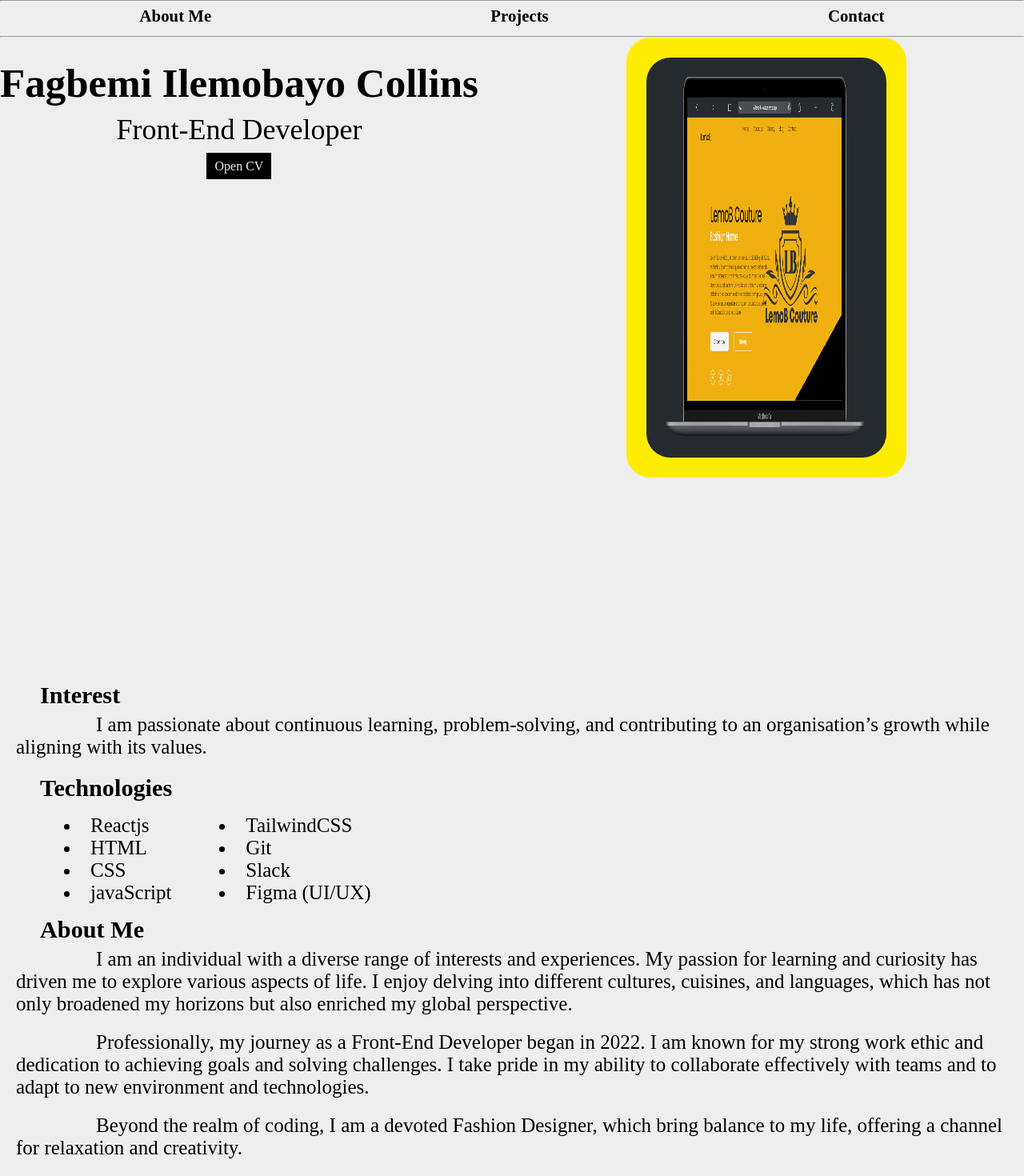
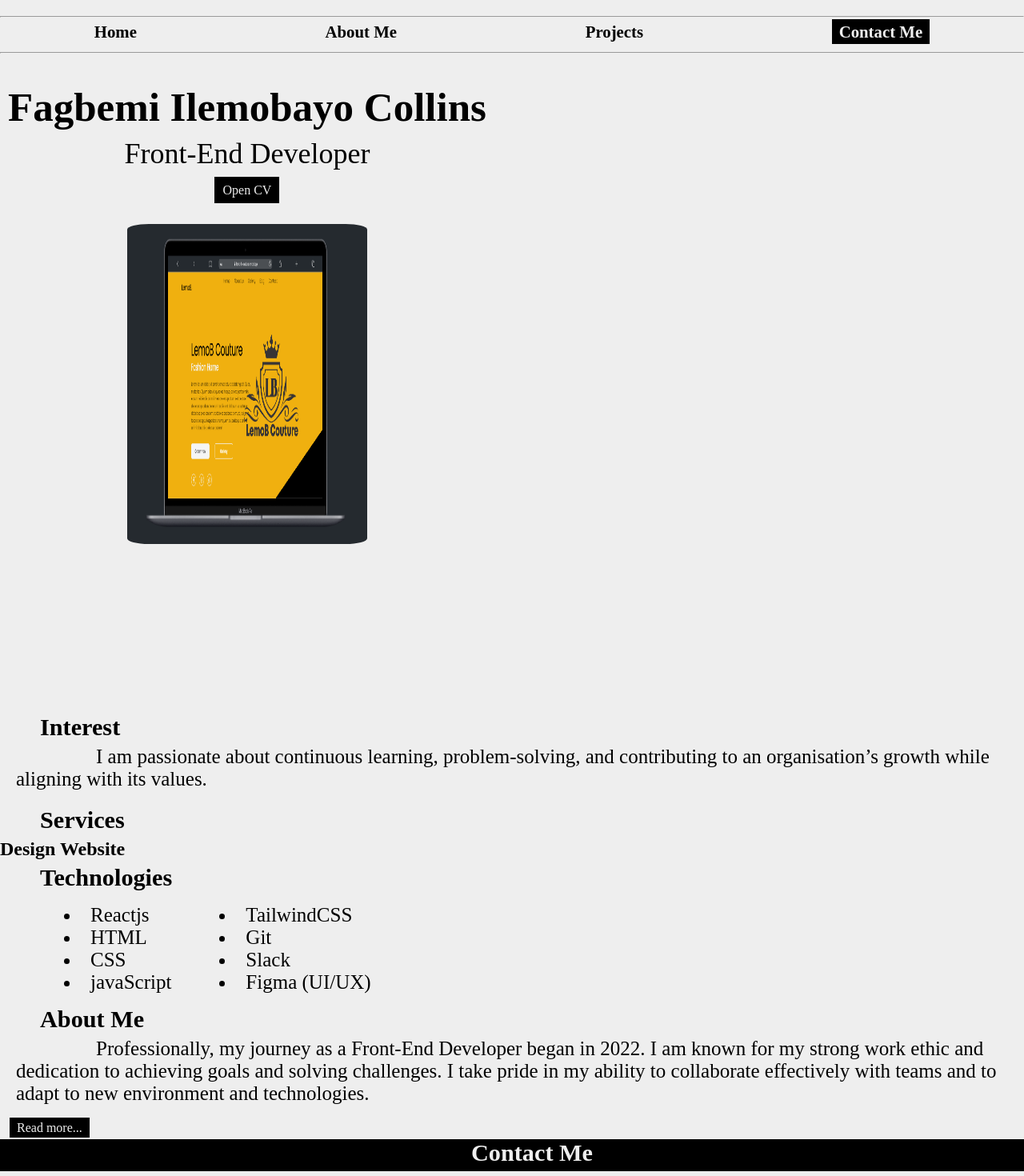
Before and after one commit to sirGentlejack/portfolio, a React (Create React App) app: page / in a window 1280 px wide. Shown: the top 1470 px of the page at 80% size. Built offline with nearby package versions, Linux system fonts and the light colour scheme.

Commit message:
css and pages update

```diff
--- a/package.json
+++ b/package.json
@@ -9,7 +9,7 @@
     "react": "^18.2.0",
     "react-dom": "^18.2.0",
     "react-icons": "^4.11.0",
-    "react-router-dom": "^6.17.0",
+    "react-router-dom": "^6.21.0",
     "react-scripts": "^5.0.1",
     "web-vitals": "^2.1.4"
   },
--- a/src/App.css
+++ b/src/App.css
@@ -7,12 +7,21 @@
   --dark: black;
   --white: #eeeeee;
 }
+/* :root{
+  --light: black;
+  --dark: #eee;
+  --white: black;
+} */
 a{
   text-decoration: none;
   color: var(--dark);
 }
 body{
   background-color: var(--light);
+}
+/* navbar section*/
+.navbar{
+  margin-top: 20px;
 }
 .menu{
   display: flex;
@@ -31,24 +40,46 @@ body{
   padding: 3px;
   border-width: 3px 1.5px 0px 1.5px;
 }
+.contacts{
+  border: 1px solid var(--dark);
+  background-color: var(--dark);
+  color: var(--light);
+  padding: 3px 8px;
+}
+/* hero section */
 .hero{
-  height: 100vh;
+  height: 80vh;
+  display: block;
+  text-align: center;
+  padding: 10px;
 }
 /* .hero-section1{
-} */
+  animation-name: hero-section-one;
+  animation-duration: 2s;
+  animation-iteration-count: infinite;
+}
+@keyframes hero-section-one {
+  0% { right: 0px; top: 0px;}
+  25% { right: 200px; top: 0px;}
+  50% {right: 100px;  top: 0px;}
+  75% {right: 0px;  top: 0px;}
+  100% { right: 0px; top: 0px;}
+}*/
 .name{
   font-size: 2.188rem;
-  text-align: center;
+  /* text-align: center; */
   margin-top: 0.938rem;
   margin-bottom: 0.313rem;
   color: var(--dark);
+
 }
+
 .name2{
   display: none;
 }
 .profession{
   font-size: 1.25rem;
-  text-align: center;
+  /* text-align: center; */
   margin-bottom: 0.625rem;
   color: var(--dark);
 }
@@ -56,6 +87,9 @@ body{
   display: flex;
   justify-content: center;
   margin-bottom: 0.625rem;
+  animation-name: hero-section-one;
+  animation-duration: 2s;
+  animation-iteration-count: infinite;
 }
 .cv-btn{
   border: 2px solid var(--dark);
@@ -63,33 +97,28 @@ body{
   color: var(--white);
   padding: 6px 8px;
 }
-.hero-section2{
-  width: 350px;
-  height: 550px;
-  background-color: red;
-  display: flex;
-  align-items: center;
-  justify-content: center;
+
+.hero-img{
+  margin: 0 auto;
   position: relative;
   border-radius: 30px;
+  border: 3px solid transparent;
   animation-name: hero-img;
   animation-duration: 5s;
-  animation-iteration-count: infinite;
-}
-.hero-img{
+  animation-iteration-count: 1;
+  padding: 20px 0;
   width: 300px;
-  height: 500px;
-  border-radius: 30px;
+  height: 400px;
 
 }
 @keyframes hero-img {
-  0%   {background-color:red; left:0px; top:0px;}
-  25%  {background-color:yellow; left:200px; top:0px;}
-  50%  {background-color:blue; left:200px; top:0px;}
-  75%  {background-color:green; left:0px; top:0px;}
-  100% {background-color:red; left:0px; top:0px;}
+  0%   { left:0px; top:0px;}
+  25%  { left:200px; top:0px;}
+  50%  {left:0px; top:0px;}
+  75%  { left:-200px; top:0px;}
+  100% { left:0px; top:0px;}
 }
-
+/* Intrest */
 .sub-topic{
   font-size: 1.563rem;
   margin: 5px 0 5px 20px;
@@ -101,6 +130,7 @@ body{
   font-size: 20px;
   color: var(--dark);
 }
+/* Technologies */
 .tech-skills{
   display: flex;
   color: var(--dark);
@@ -110,6 +140,15 @@ body{
   list-style-position: inside;
   padding: 10px 30px;
 }
+/* About me */
+.read-more{
+  border: 1px solid var(--dark);
+  margin: 0px 12px ;
+  background-color: var(--dark);
+  color: var(--light);
+  padding: 3px 8px;
+}
+/* projects */
 .grid-container{
   display: grid;
   grid-template-columns: auto auto;
@@ -133,14 +172,27 @@ body{
   color: var(--white);
   text-align: center;
 }
+/* Contacts */
 .footer{
   background-color: var(--dark);
 }
+
 .contact_me{
   display: flex;
   justify-content: center;
   color: var(--white);
   margin-top: 8px;
+}
+.bottom-contact{
+  background: var(--white);
+  display: flex;
+  align-items: center;
+  justify-content: space-around;
+  padding: 20px;
+}
+.bottom-contact >h1{
+  color: var(--dark);
+
 }
 .footer_icons{
   display: flex;
--- a/src/App.js
+++ b/src/App.js
@@ -1,20 +1,29 @@
 import React from "react";
-import Navbar from "./components/Navbar";
-import Main from "./components/Main";
+import Home from "./components/Home";
 import Projects from "./components/Projects";
 import Bottom from "./components/Bottom";
-import Menu from "./components/Menu";
+import Navbar from "./components/Navbar";
+import AboutMe from "./components/AboutMe";
+import Contact from "./components/Contact";
 import "./App.css";
+import { BrowserRouter as Router, Route, Routes } from "react-router-dom";
 
 function App() {
   return (
-    <div className="App">
-        <Menu />
+    <Router>
+      <div className="App">
         <Navbar />
-        <Main />
-        <Projects />
+
+        <Routes>
+          <Route path="/" exact element={<Home />} />
+          <Route path="/projects" element={<Projects />} />
+          <Route path="/aboutMe" element={<AboutMe />} />
+          <Route path="/contact" element={<Contact />} />
+        </Routes>
+
         <Bottom />
-    </div>
+      </div>
+    </Router>
   );
 }
 
--- a/src/components/Main.js
+++ b/src/components/AboutMe.js
@@ -1,34 +1,9 @@
 import React from "react";
 
-export default function Main() {
-  return (
-    <div>
-      <div>
-        <h3 className="sub-topic">Interest</h3>
-        <p className="content">
-          I am passionate about continuous learning, problem-solving, and
-          contributing to an organisation’s growth while aligning with its
-          values.
-        </p>
-      </div>
-      <div>
-        <h3 className="sub-topic">Technologies</h3>
-        <div className="tech-skills">
-          <ul className="technologies">
-          <li>Reactjs</li>
-            <li>HTML</li>
-            <li>CSS</li>
-            <li>javaScript</li>
-          </ul>
-          <ul className="technologies">
-            <li>TailwindCSS</li>
-            <li>Git</li>
-            <li>Slack</li>
-            <li>Figma (UI/UX)</li>
-          </ul>
-        </div>
-      </div>
-      <div>
+export default function AboutMe() {
+    return(
+        <>
+        <div>
         <h3 className="sub-topic" id="about">About Me</h3>
         <p className="content">
           I am an individual with a diverse range of interests and experiences.
@@ -54,6 +29,6 @@ export default function Main() {
           experiences and opportunities that life has to offer.
         </p>
       </div>
-    </div>
-  );
+        </>
+    )
 }
--- /dev/null
+++ b/src/components/Contact.js
@@ -0,0 +1,14 @@
+import React from "react";
+
+export default function() {
+    return (
+        <>
+        <form>
+        <h1>Lets talk about your project</h1>
+
+        <input type="text" placeholder="Your Name" />
+        <input type="email" placeholder="Your Email" />
+        <textarea placeholder="Your message"></textarea>
+      </form></>
+    )
+}
--- /dev/null
+++ b/src/components/Hero.js
@@ -0,0 +1,29 @@
+import React from "react";
+import Me from "../images/lemo_B.png";
+
+export default function Hero() {
+  return (
+    <div className="hero">
+      <div >
+        <div className="hero-section1">
+          <h1 className="name">
+            Fagbemi <span className="name2">Ilemobayo</span> Collins
+          </h1>
+          <p className="profession">
+            <span className="front-end">Front-End</span> Developer
+          </p>
+          <div className="cv-section">
+            <a
+              href="https://docs.google.com/document/d/1tZuOnX9kOgY71RBAFpym443Q4Ji4cOcF/edit?usp=share_link&ouid=115436436016632980091&rtpof=true&sd=true"
+              target="_blank"
+              rel="noreferrer"
+            >
+              <span className="cv-btn">Open CV</span>
+            </a>
+          </div>
+        </div>
+        <img src={Me} alt="Myself" className="hero-section2 hero-img" />
+      </div>
+    </div>
+  );
+}
--- /dev/null
+++ b/src/components/Home.js
@@ -0,0 +1,54 @@
+import React from "react";
+import Hero from "../components/Hero";
+import { Link } from "react-router-dom";
+
+export default function Home() {
+  return (
+    <div>
+      <div>
+      <Hero />
+      </div>
+      <div className="interest">
+        <h3 className="sub-topic">Interest</h3>
+        <p className="content">
+          I am passionate about continuous learning, problem-solving, and
+          contributing to an organisation’s growth while aligning with its
+          values.
+        </p>
+      </div>
+      <div>
+      <h3 className="sub-topic">Services</h3>
+        <div>
+          <h2>Design Website</h2>
+        </div>
+      </div>
+      <div>
+        <h3 className="sub-topic">Technologies</h3>
+        <div className="tech-skills">
+          <ul className="technologies">
+          <li>Reactjs</li>
+            <li>HTML</li>
+            <li>CSS</li>
+            <li>javaScript</li>
+          </ul>
+          <ul className="technologies">
+            <li>TailwindCSS</li>
+            <li>Git</li>
+            <li>Slack</li>
+            <li>Figma (UI/UX)</li>
+          </ul>
+        </div>
+      </div>
+      <div>
+        <h3 className="sub-topic" id="about">About Me</h3>
+        <p className="content">
+          Professionally, my journey as a Front-End Developer began in 2022.
+          I am known for my strong work ethic and dedication to achieving
+          goals and solving challenges. I take pride in my ability to
+          collaborate effectively with teams and to adapt to new environment and
+          technologies.</p>
+          <Link to="/aboutMe" className="read-more">Read more...</Link>
+      </div>
+    </div>
+  );
+}
--- a/src/components/Menu.js
+++ /dev/null
@@ -1,30 +0,0 @@
-import React from "react";
-
-export default function Menu() {
-  return (
-    <div>
-      <hr />
-      <ul className="menu">
-        <li>
-          <a href="/#about" target="_self"
-          rel="noreferrer">
-            <b>About Me</b>
-          </a>
-        </li>
-        <li>
-          <a href="/#projects" target="_self"
-          rel="noreferrer">
-            <b>Projects</b>
-          </a>
-        </li>
-        <li>
-          <a href="/#contact" target="_self"
-          rel="noreferrer">
-            <b>Contact</b>
-          </a>
-        </li>
-      </ul>
-      <hr />
-    </div>
-  );
-}
--- a/src/components/Navbar.js
+++ b/src/components/Navbar.js
@@ -1,31 +1,29 @@
 import React from "react";
-import Me from "../images/lemo_B.png"
+import { Link } from "react-router-dom";
 
-export default function Navbar() {
+export default function Menu() {
   return (
-    <div >
-      <div className="hero">
-      <div className="hero-section1">
-      <h1 className="name">Fagbemi <span className="name2">Ilemobayo</span> Collins</h1>
-      <p className="profession">
-        <span className="front-end">Front-End</span> Developer
-      </p>
-      <div className="cv-section">
+    <div className="navbar">
+      <hr />
+      <ul className="menu">
+      <li>
+            <Link to="/" ><b>Home</b></Link>
+          </li>
+        <li>
 
-        <a
-          href="https://docs.google.com/document/d/1tZuOnX9kOgY71RBAFpym443Q4Ji4cOcF/edit?usp=share_link&ouid=115436436016632980091&rtpof=true&sd=true"
-          target="_blank"
-          rel="noreferrer"
-        >
-          <span className="cv-btn">Open CV</span>
-        </a>
+            <Link to="/aboutMe" > <b>About Me</b></Link>
 
-      </div>
-      </div>
-      <div className="hero-section2">
-        <img src={Me} alt="Myself" className="hero-img" />
-      </div>
-      </div>
+        </li>
+        <li>
+          <Link to="/projects">
+            <b>Projects</b>
+          </Link>
+        </li>
+        <li>
+        <Link to="/contact"  className="contacts"> <b>Contact Me</b></Link>
+        </li>
+      </ul>
+      <hr />
     </div>
   );
 }
--- a/src/components/Projects.js
+++ b/src/components/Projects.js
@@ -12,7 +12,7 @@ import Flak from "../images/FlakScreenshot.png";
 export default function Projects() {
   return (
     <div>
-      <h3 className="sub-topic" id="projects">My Projects</h3>
+      <h3 className="sub-topic" id="projects">My Most Recent Apps</h3>
       <div className="grid-container">
         <div className="project">
           <a href="https://opay-mobile-application-look.vercel.app/" target="_blank" rel="noreferrer">
```
Also changed, not shown: src/components/Bottom.js (+8 -0 lines), 2 other files (tests, documents, lock files or other folders).
